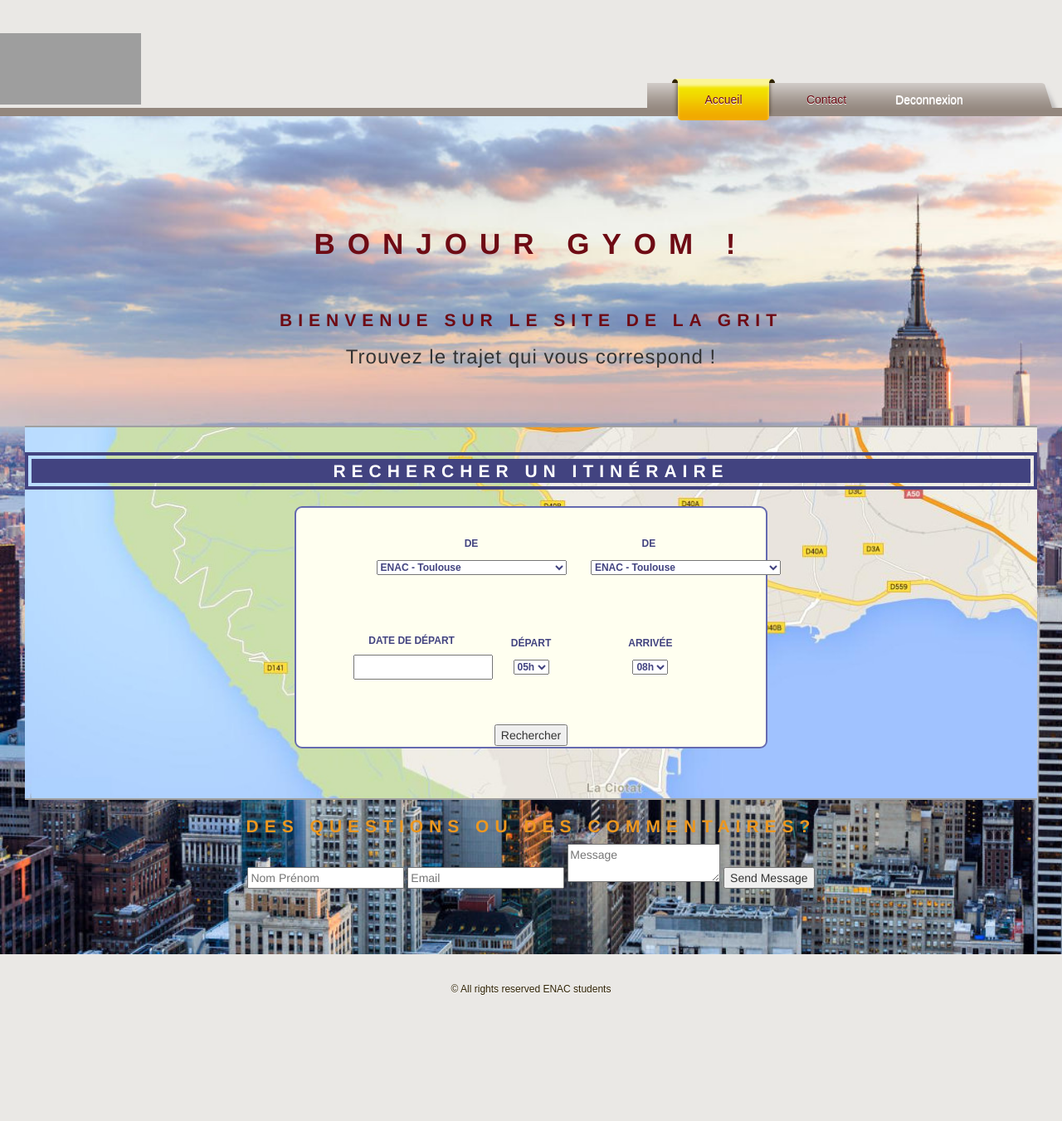
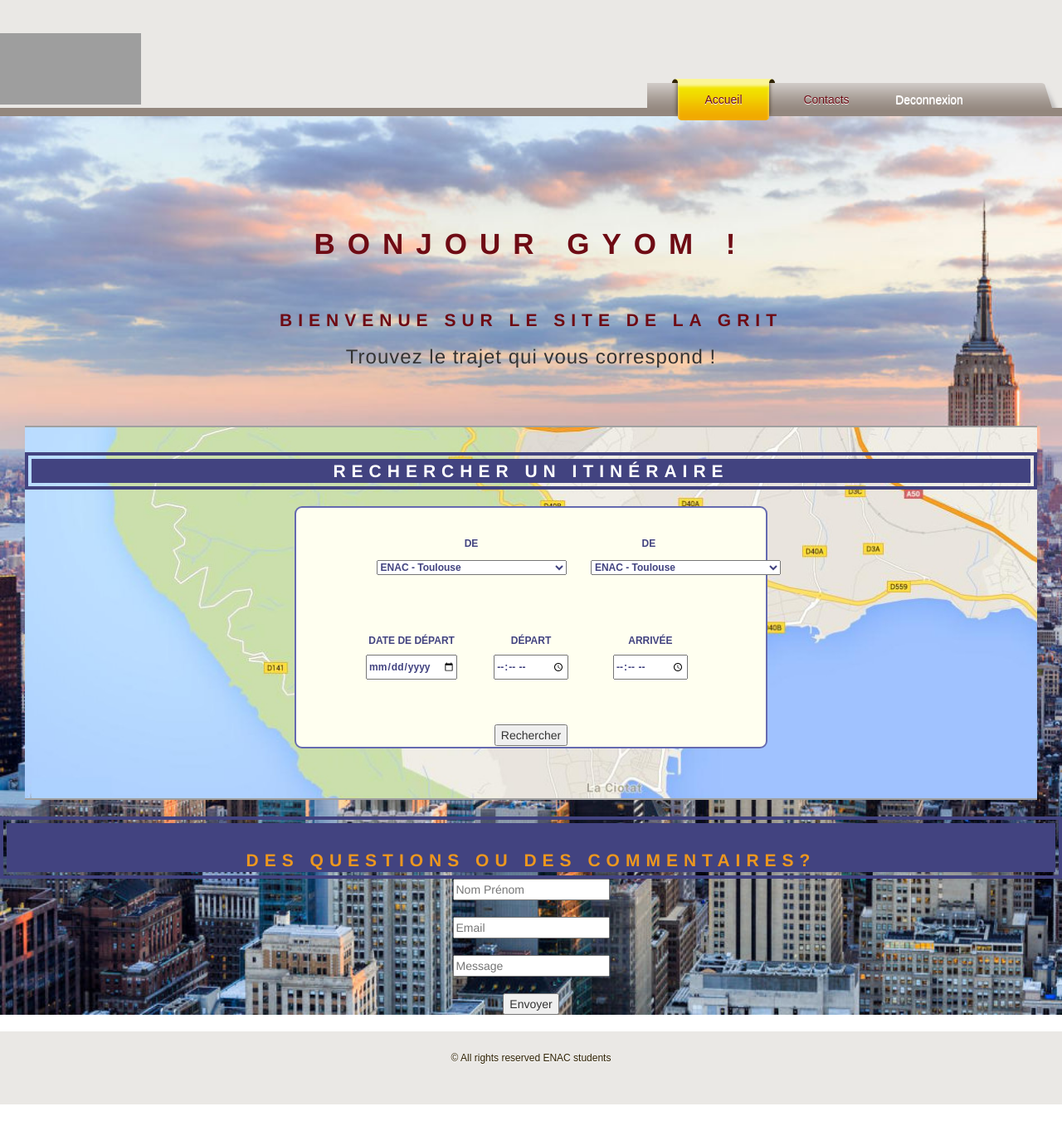
Before and after one commit to anthonyENAC/IENAC15, a PHP site: page /index.php?id_user=1 in a window 1280 px wide. Shown: the whole page at 83% size. Before the commit the page ends 1200 px from the top, so only its background shows below. Run offline with PHP 8.4, Linux system fonts and the light colour scheme; a user stored in the database is signed in; data comes from the database, SQL or seed files in the repository; some libraries are stand-ins or nearby versions; grey boxes are pictures that could not be loaded.

Commit message:
version 26 13h50

```diff
--- a/css/style.css
+++ b/css/style.css
@@ -216,6 +216,25 @@
     color: #424380;
     text-transform: uppercase;
 }
+/*------------------------------ Commentaire ------------------------*/
+#contents
+{
+    margin: 0 0 0;
+}
+
+#contacter h2
+{
+    text-transform:uppercase;
+    font-weight:600;
+    color:white;
+    font-size:1.5em;
+    letter-spacing:7px;
+    text-shadow:0.05em;
+    text-align: center;
+    margin: 30px 0 0;
+}
+
+
 /*-------------------------------tableau-----------------------------*/
 #tableau2{margin-top:50px;}
 /*------------------------------ FOOTER ------------------------------*/
@@ -223,7 +242,8 @@
     background: url(../images/bg-footer.png) repeat left top;
     display: inline-block;
     width: 100%;
-    padding: 30px 0;
+    padding: 20px 0;
+    margin: 20px 0;
 }
 #footer p {
     text-align: center;
@@ -245,6 +265,9 @@
 }
 #concepteur div {
     display: inline;
+
+
+
 }
 #contacter {
     margin: 20px 0 0;
--- a/entete.php
+++ b/entete.php
@@ -29,16 +29,36 @@
             <ul id="navigation">
 
                 <li class='selected'>
-                    <a href="index.php">Accueil</a>
+                    <?php
+                    if(isset($_SESSION["id_user"]))
+                    {
+                        $_a= $_SESSION["id_user"];
+                        echo "<a href='index.php?id_user=$_a'<p>Accueil</p></a>";
+                    }
+                    else
+                    {
+                        echo "<a href='accueil.php'><p>Accueil</p></a>";
+                    }
+                    ?>
                 </li>
                 <li>
-                    <a href="contacts.php">Contact</a>
+                    <?php
+                    if(isset($_SESSION["id_user"]))
+                    {
+                        $_a= $_SESSION["id_user"];
+                        echo "<a href='contacts.php?id_user=$_a'<p>Contacts</p></a>";
+                    }
+                    else
+                    {
+                        echo "<a href='accueil.php'><p>Contacts</p></a>";
+                    }
+                    ?>
                 </li>
                 <li>
                     <?php
                         if(isset($_SESSION["id_user"]))
                         {
-                            echo "<a href='connexion.php'><p>Deconnexion</p></a>";
+                            echo "<a href='deconnexion.php'><p>Deconnexion</p></a>";
                         }
                         else
                         {
--- a/index.php
+++ b/index.php
@@ -122,48 +122,23 @@
 
                 <div class="row">
                     <div id="global">
-                        <p><label>Date de Départ</label><br /><input name="date" type="text" id="datepicker"></p>
+                        <p><label>Date de Départ</label><br />
+                            <input name="date" type="date" id="date_depart"></p>
                     </div>
 
                     <div id="global">
                         <p><label>Départ</label><br />
-                            <select name="heure_dep">
-                                <option value="05">05h</option>
-                                <option value="06">06h</option>
-                                <option value="07">07h</option>
-                                <option value="08">08h</option>
-                                <option value="09">09h</option>
-                                <option value="10">10h</option>
-                                <option value="11">11h</option>
-                                <option value="12">12h</option>
-                                <option value="13">13h</option>
-                                <option value="14">14h</option>
-                                <option value="15">15h</option>
-                                <option value="16">16h</option>
-                            </select>
+                                <input type="time" id="time_dep" name="time_dep">
                         </p>
                     </div>
 
                     <div id="global">
                         <p><label>Arrivée</label><br />
-                            <select name="heure_max">
-                                <option value="08">08h</option>
-                                <option value="09">09h</option>
-                                <option value="10">10h</option>
-                                <option value="11">11h</option>
-                                <option value="12">12h</option>
-                                <option value="13">13h</option>
-                                <option value="14">14h</option>
-                                <option value="15">15h</option>
-                                <option value="16">16h</option>
-                            </select>
+                            <input type="time" id="time_arr" name="time_arr">
                         </p>
                     </div>
 
                 </div>
-
-
-
                 <br />
                 <button class="button" type="submit">Rechercher</button>
             </div>
@@ -172,22 +147,23 @@
             </form>
         </section>
     </div>
+
     <div id="contacter">
-        <h2>Des questions ou des commentaires?</h2>
-        <div class="row">
-            <div class="col-md-10 col-sm-12 col-xs-12 col-md-offset-1 form-group" >
-                <form method="post" action="/IENAC15/aman_begaud_gaulmin_thirion/confirmation_message.php"  enctype="multipart/form-data">
-                    <input name="name" placeholder="Nom Prénom" type="text" />
-                    <input name="email" placeholder="Email" type="email" />
-                    <textarea name="message" placeholder="Message"></textarea>
-                    <button class="button" type="submit">Send Message</button>
-                </form>
+        <div style="padding:4px; border:4px solid #424380;">
+            <div style="padding:3px; background-color:#424380;">
+                <h2>Des questions ou des commentaires?
             </div>
         </div>
+        <form method="post" action="">
+            <input name="name" placeholder="Nom Prénom" type="text" /><br /><br />
+            <input name="email" placeholder="Email" type="text" /><br /><br />
+            <input type="text" name="message" placeholder="Message" />
+        </form>
+        <br />
+        <button class="button" type="submit">Envoyer</button>
     </div>
 </div>
-</div>
 
-<div
+
 <!-- Footer -->
 <?php include("footer.php"); ?>
```
Also changed, not shown: accueil.php (added, +25 -0 lines), contacts.php (+7 -21 lines), deconnexion.php (added, +16 -0 lines), register.php (+4 -9 lines), sign_up.php (deleted, +0 -96 lines).
